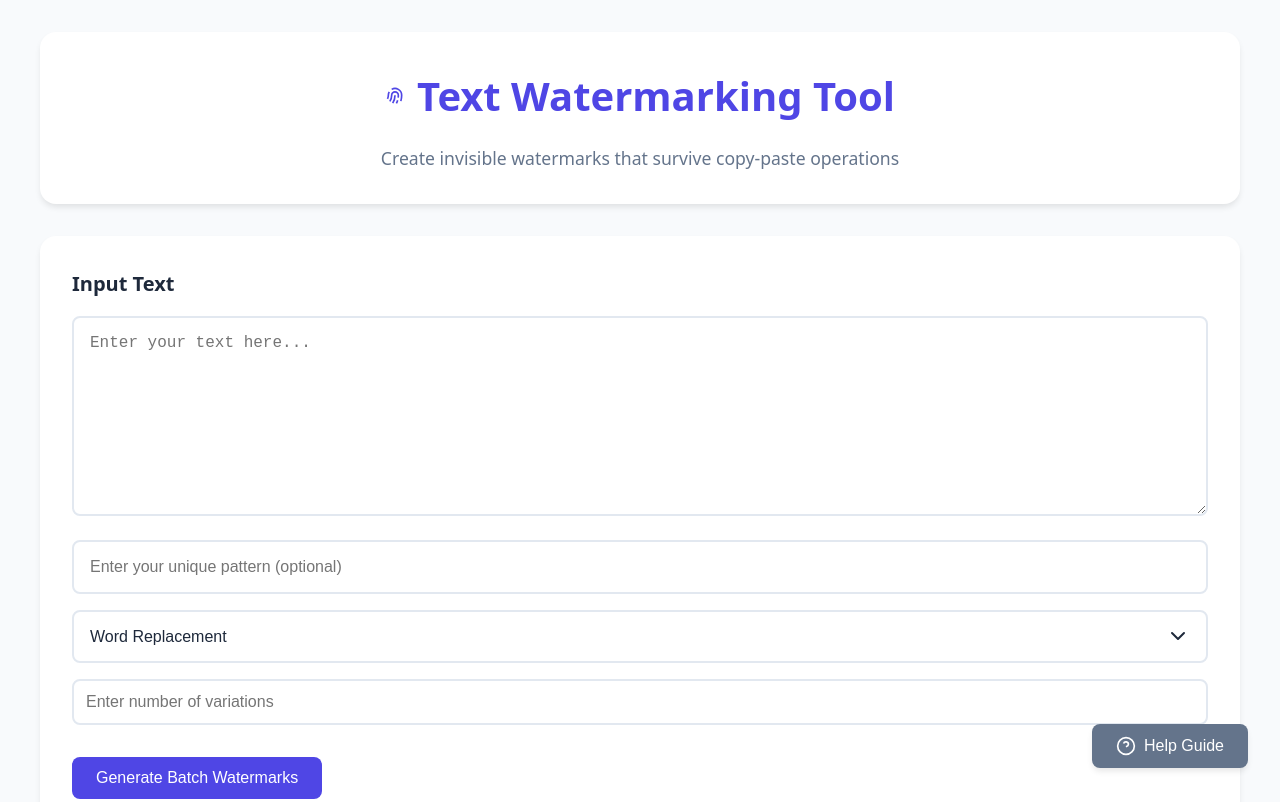
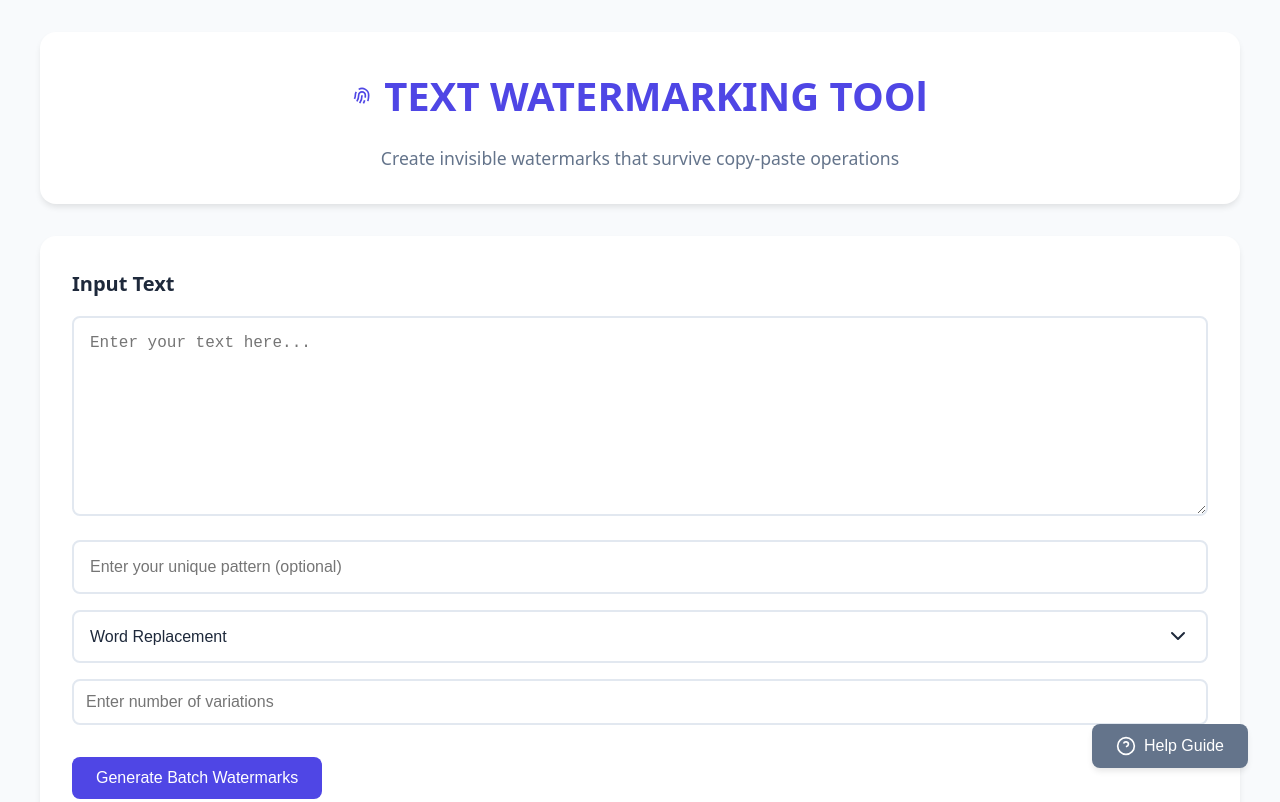
Before and after one commit to DemirBucukoglu/watermark.github.io, a plain HTML site: page index.html in a window 1280 px wide. Shown: the top 802 px of the page. Drawn offline with Linux system fonts and the light colour scheme.

Commit message:
Update index.html

```diff
--- a/index.html
+++ b/index.html
@@ -13,7 +13,7 @@
                 <svg class="icon" viewBox="0 0 24 24" fill="none" stroke="currentColor" stroke-width="2">
                     <path d="M12 11c0 3.517-1.009 6.799-2.753 9.571m-3.44-2.04.054-.09A13.916 13.916 0 0 0 8 11a4 4 0 1 1 8 0c0 1.017-.07 2.019-.203 3m-2.118 6.844A21.88 21.88 0 0 0 15.171 17m3.839 1.132c.645-2.266.99-4.659.99-7.132A8 8 0 0 0 8 4.07M3 15.364c.64-1.319 1-2.8 1-4.364 0-1.457.39-2.823 1.07-4"/>
                 </svg>
-                Text Watermarking Tool
+                TEXT WATERMARKING TOOl
             </h1>
             <p>Create invisible watermarks that survive copy-paste operations</p>
         </div>
```
